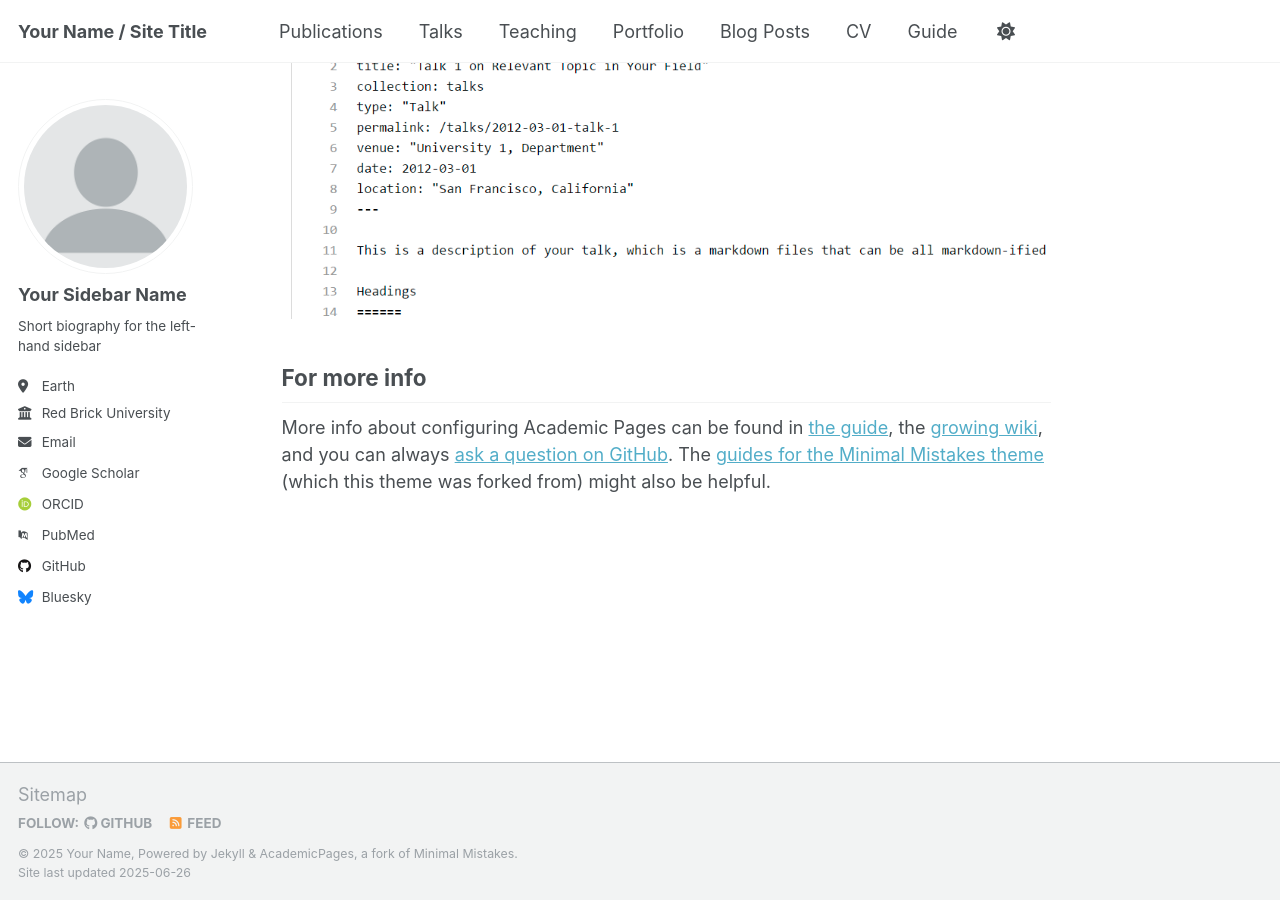
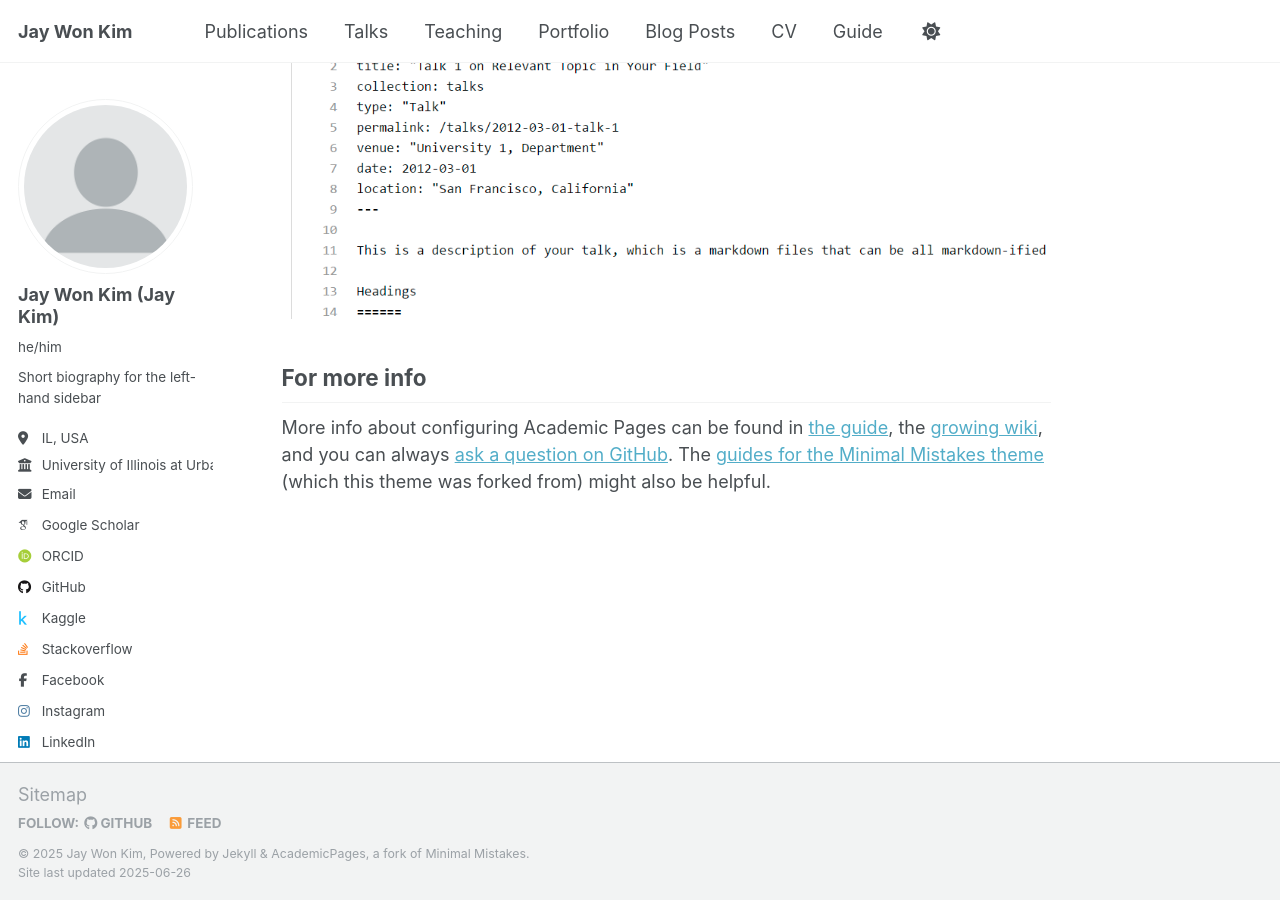
Before and after one commit to jaykim0413/jaykim0413.github.io, a Jekyll site: the page built from _pages/about.md, in a window 1280 px wide and 900 px high, scrolled down 2636 px. Built offline with Jekyll 4.4.1, drawn with Linux system fonts in a browser that asks for light colours; some web fonts are replaced.

Commit message:
Added Sidebar Details to _config.yml
Added Sidebar Details including social media accounts and personal affliliation details.

```diff
--- a/_config.yml
+++ b/_config.yml
@@ -9,13 +9,13 @@
 # Basic Site Settings
 locale                   : "en-US"
 site_theme               : "default"
-title                    : "Your Name / Site Title"
+title                    : "Jay Won Kim"
 title_separator          : "-"
-name                     : &name "Your Name"
-description              : &description "personal description"
-url                      : https://academicpages.github.io # the base hostname & protocol for your site e.g. "https://[your GitHub username].github.io" or if you already have some other page hosted on Github then use "https://[your GitHub username].github.io/[Your Repo Name]"
+name                     : &name "Jay Won Kim"
+description              : &description "Hi! I'm Jay, and this website is about me!"
+url                      : https://jaykim0413.github.io # the base hostname & protocol for your site e.g. "https://[your GitHub username].github.io" or if you already have some other page hosted on Github then use "https://[your GitHub username].github.io/[Your Repo Name]"
 baseurl                  : "" # the subpath of your site, e.g. "/blog"
-repository               : "academicpages/academicpages.github.io"
+repository               : "jaykim0413/jaykim0413.github.io"
 
 # Site Author - The following control what appear as part of the author content on the side bar.
 #               If a field is blank the icon and link will not appear, otherwise it will be shown.
@@ -23,22 +23,22 @@ repository               : "academicpages/academicpages.github.io"
 author:
   # Biographic information
   avatar           : "profile.png"
-  name             : "Your Sidebar Name"
-  pronouns         : # example: "she/her"
+  name             : "Jay Won Kim (Jay Kim)"
+  pronouns         : "he/him"
   bio              : "Short biography for the left-hand sidebar"
-  location         : "Earth"
-  employer         : "Red Brick University"
+  location         : "IL, USA"
+  employer         : "University of Illinois at Urbana-Champaign"
   uri              : # URL
-  email            : "none@example.org"
+  email            : "jwk11@illinois.edu"
 
   # Academic websites
   academia         : # URL
   arxiv            : # URL - Update with the correct link to your profile
-  googlescholar    : "https://scholar.google.com/citations?user=PS_CX0AAAAAJ"
+  googlescholar    : "https://scholar.google.com/citations?user=etPr_qIAAAAJ"
   impactstory      : # URL
-  orcid            : "http://orcid.org/yourorcidurl"
+  orcid            : "https://orcid.org/0009-0007-3725-8290"
   semantic         : # URL
-  pubmed           : "https://www.ncbi.nlm.nih.gov/pubmed/?term=john+snow"
+  pubmed           : # URL
   researchgate     : # URL
   scopus           : # URL
 
@@ -46,21 +46,21 @@ author:
   bitbucket        : # Username - Update with your username on the site
   codepen          : # Username
   dribbble         : # Username
-  github           : "academicpages"
-  kaggle           : # Username
-  stackoverflow    : # User number or user number and name (i.e., use "1" or "1/jeff-atwood")
+  github           : "jaykim0413"
+  kaggle           : "jwkim0413"
+  stackoverflow    : "21138552"
 
   # Social media
-  bluesky          : "bsky.app" # Replace this with you Bluesky username
-  facebook         : # Username
+  bluesky          : # Username
+  facebook         : "jaywonkim0413"
   flickr           : # Username
   foursquare       : # Username
   goodreads        : # Username
   google_plus      : # Username
   keybase          : # Username
-  instagram        : # Username
+  instagram        : "existingfar_060413"
   lastfm           : # Username
-  linkedin         : # Username
+  linkedin         : "jay-won-kim-947652310"
   mastodon         : # URL
   medium           : # URL
   pinterest        : # Username
```
